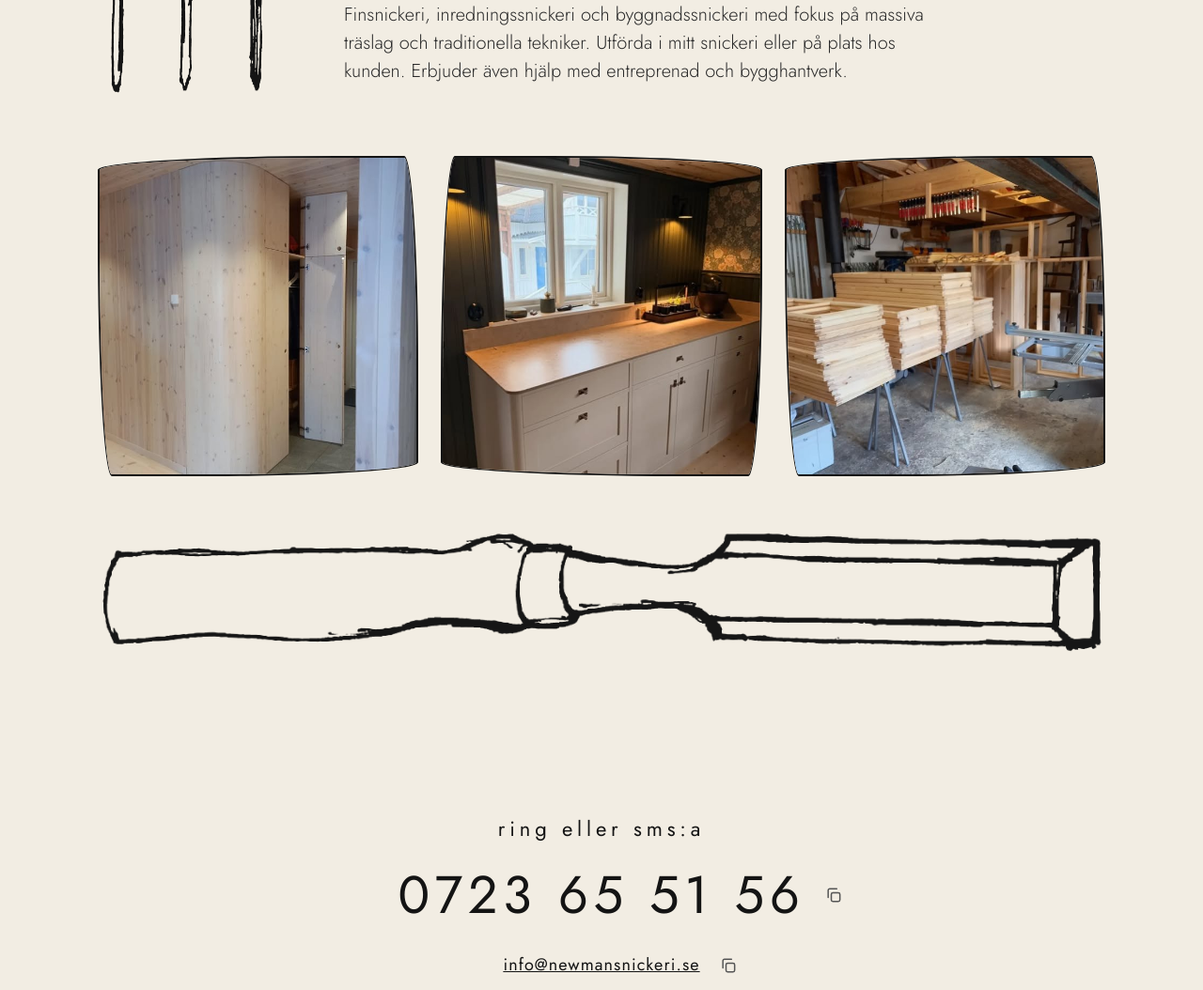
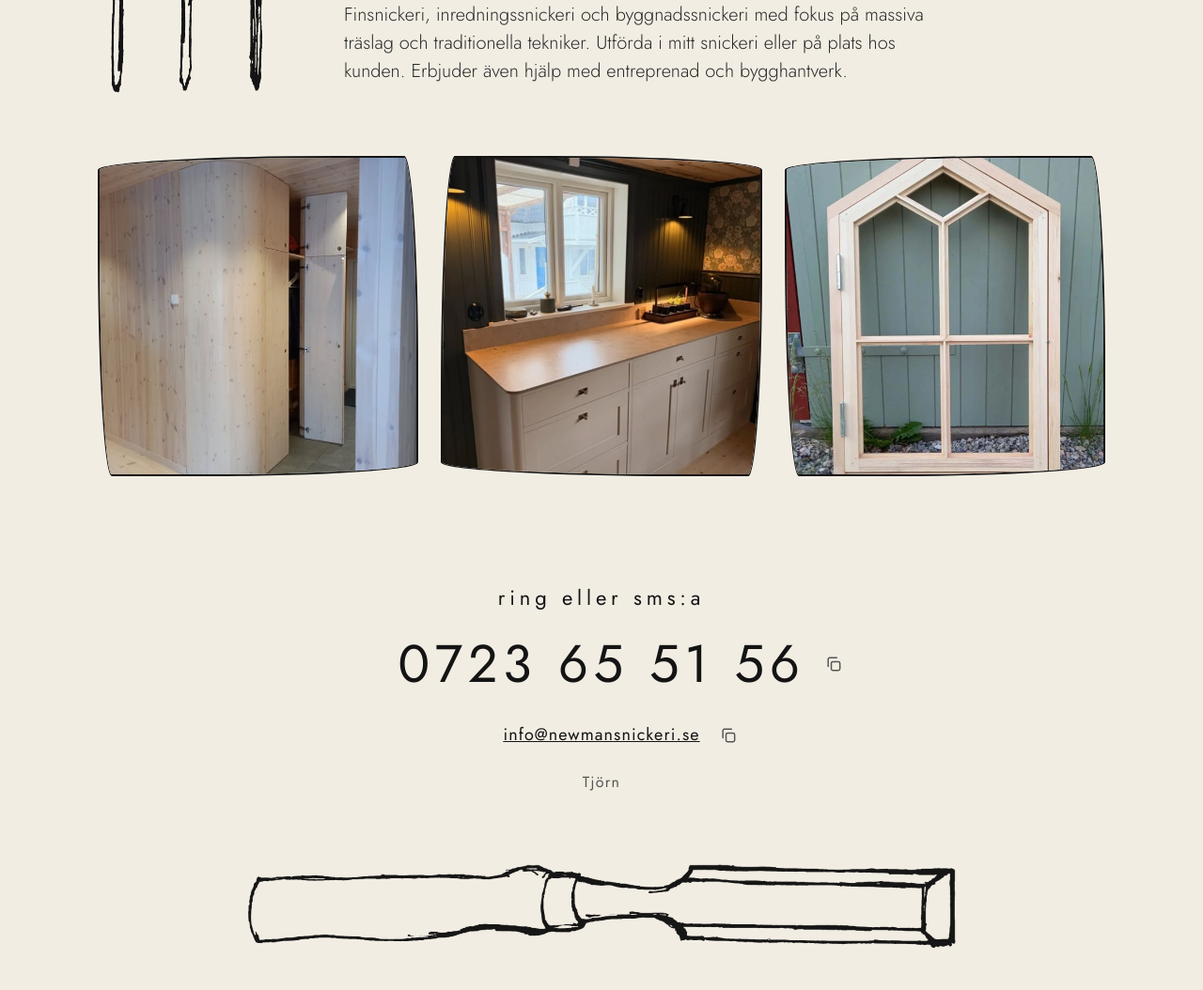
Before and after one commit to davidmarklund/newmansnickeri-web, a plain HTML site: page index.html in a window 1280 px wide. Shown: the part 365-1419 px from the top of the page at 94% size. Drawn offline with Linux system fonts and the light colour scheme.

Commit message:
ny bild och flytt stämjärn

```diff
--- a/index.html
+++ b/index.html
@@ -102,9 +102,10 @@ a:focus-visible { outline: 3px solid var(--ink); outline-offset: 4px; }
 .hero-text h1 { margin: 0; font-size: clamp(28px, 6vw, 40px); line-height: 1.3; font-weight: 400; letter-spacing: 0.12em; text-wrap: balance; }
 .lead { margin: 0; font-size: 20px; line-height: 1.5; font-weight: 300; max-width: 620px; color: var(--soft); }
 .place { margin: 0; font-size: 16px; letter-spacing: 0.08em; color: var(--muted); }
-.chisel { width: 100%; height: auto; aspect-ratio: 1227 / 153; }
+.chisel { width: 100%; max-width: 760px; height: auto; aspect-ratio: 1227 / 153; margin: 0 auto; }
+.chisel-end { padding-bottom: 48px; }
 
-.work { padding-top: 16px; padding-bottom: 80px; display: flex; flex-direction: column; gap: 56px; }
+.work { padding-top: 16px; padding-bottom: 24px; display: flex; flex-direction: column; gap: 56px; }
 .photos { display: flex; flex-wrap: wrap; gap: 24px; }
 .photos img { flex: 1 1 280px; min-width: 0; width: 100%; height: auto; aspect-ratio: 1 / 1; object-fit: cover; border: 2px solid var(--ink); border-radius: var(--wobble-a); }
 .photos img:nth-child(2) { border-radius: var(--wobble-b); }
@@ -163,9 +164,8 @@ a:focus-visible { outline: 3px solid var(--ink); outline-offset: 4px; }
     <div class="photos">
       <img src="images/arbete-garderob.jpg" alt="Platsbyggd garderob i massivt ljust trä med välvd topp, inredningssnickeri av Newman Snickeri" width="590" height="590" loading="lazy">
       <img src="images/arbete-kok.jpg" alt="Platsbyggd köksinredning med målade luckor och lådor under ett fönster, finsnickeri av Newman Snickeri" width="590" height="590" loading="lazy">
-      <img src="images/arbete-snickeri.jpg" alt="Nytillverkade träramar staplade på bockar i snickeriet på Tjörn" width="590" height="590" loading="lazy">
+      <img src="images/arbete-fonster.jpg" alt="Nytillverkat fönster i massivt trä med spetsig överdel och spröjs, fönstersnickeri av Newman Snickeri på Tjörn" width="590" height="590" loading="lazy">
     </div>
-    <img class="chisel" src="images/stamjarn.png" alt="" aria-hidden="true" width="1227" height="153">
   </section>
 
   <section class="wrap contact" id="kontakt">
@@ -183,6 +183,10 @@ a:focus-visible { outline: 3px solid var(--ink); outline-offset: 4px; }
     <p class="sr" aria-live="polite" id="copy-status"></p>
     <p class="place">Tjörn</p>
   </section>
+
+  <div class="wrap chisel-end">
+    <img class="chisel" src="images/stamjarn.png" alt="" aria-hidden="true" width="1227" height="153" loading="lazy">
+  </div>
 </main>
 <footer class="wrap foot">
   <nav class="social" aria-label="Sociala medier">
```
Also changed, not shown: images/arbete-fonster.jpg (added), images/arbete-snickeri.jpg (deleted).
